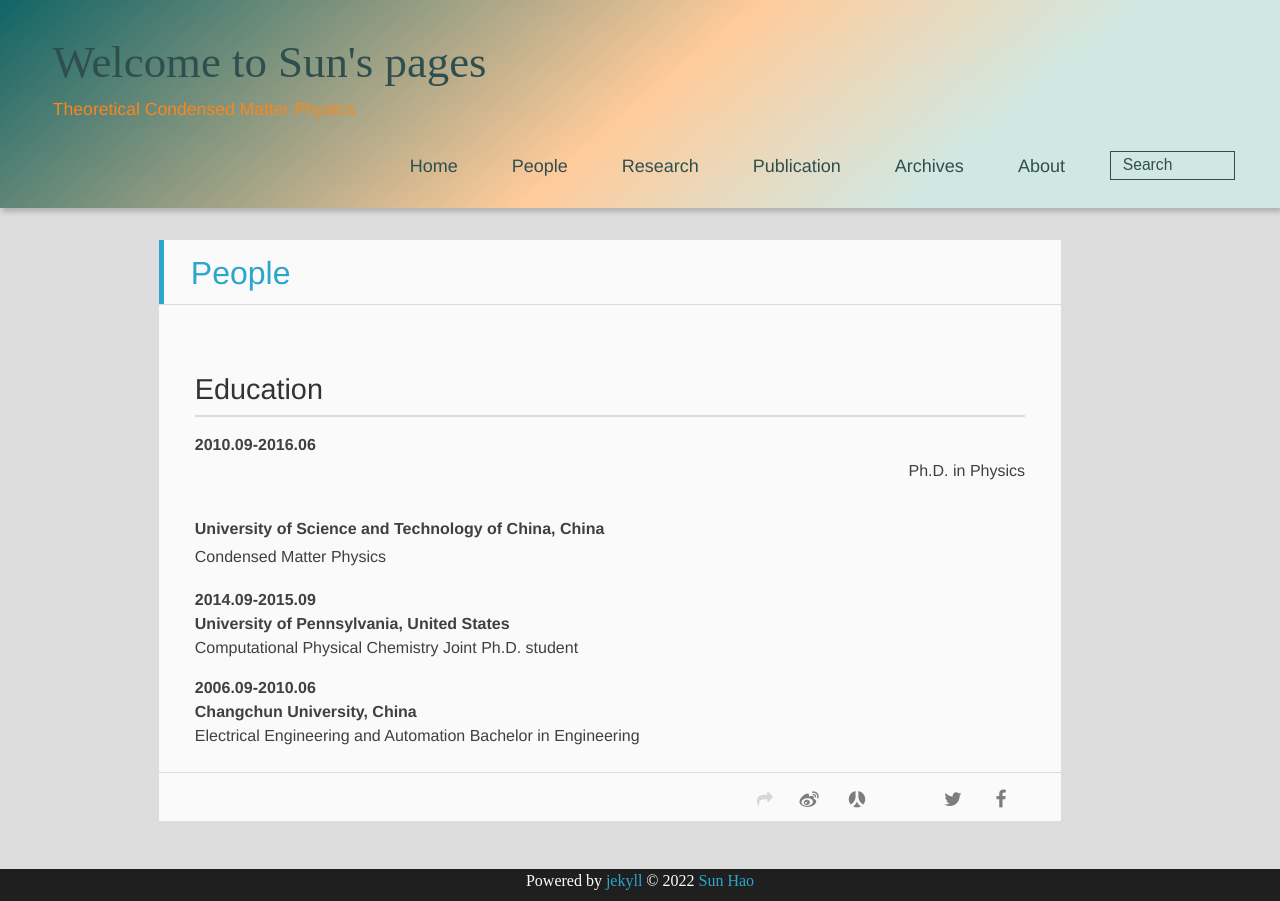
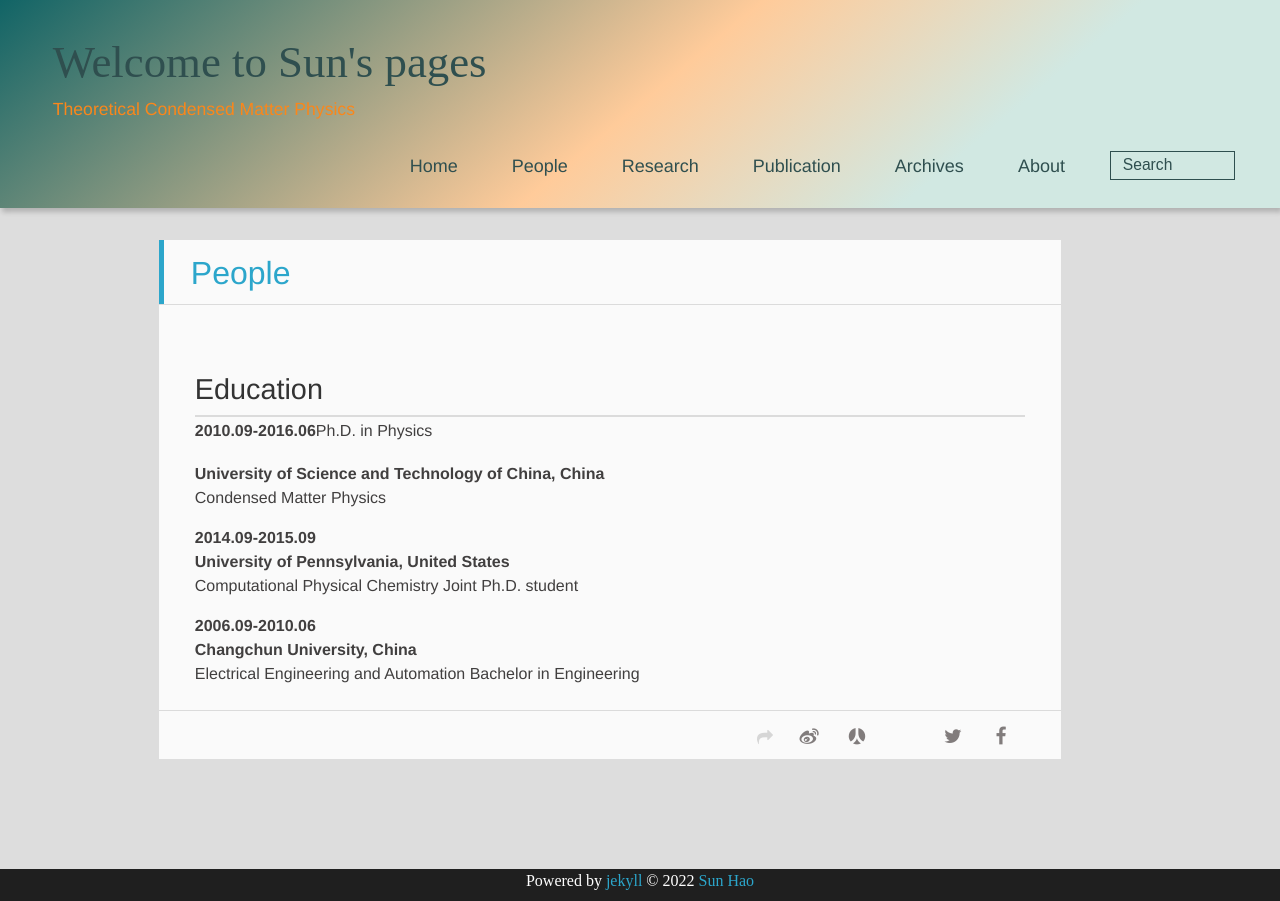
Before and after one commit to sunohao/sunhao_physics, a Jekyll site: the page built from people/index.html, in a window 1280 px wide. Built offline with Jekyll 4.4.1, drawn with Linux system fonts in a browser that asks for light colours; nearby versions of some CDN libraries; some web fonts are replaced.

Commit message:
Update index.html

```diff
--- a/people/index.html
+++ b/people/index.html
@@ -6,8 +6,12 @@
 
 <h2> Education </h2>
 
-<p> <tr><td><b>2010.09-2016.06</b></td><td><div style="text-align: right;">Ph.D. in Physics</div></td></tr><br>
-    <b>University of Science and Technology of China, China </b> <br>
+<div style="display: flex;">
+    <div><b>2010.09-2016.06</b></div>
+    <div style="text-align: right;">Ph.D. in Physics</div>
+</div>
+
+<p> <b> University of Science and Technology of China, China </b> <br>
     Condensed Matter Physics
 </p>
 
```
